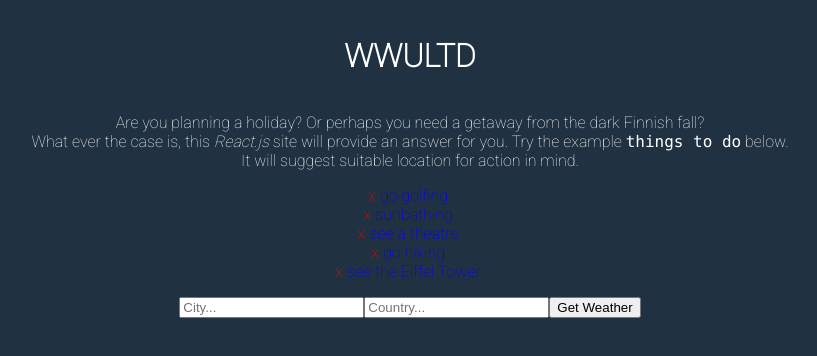
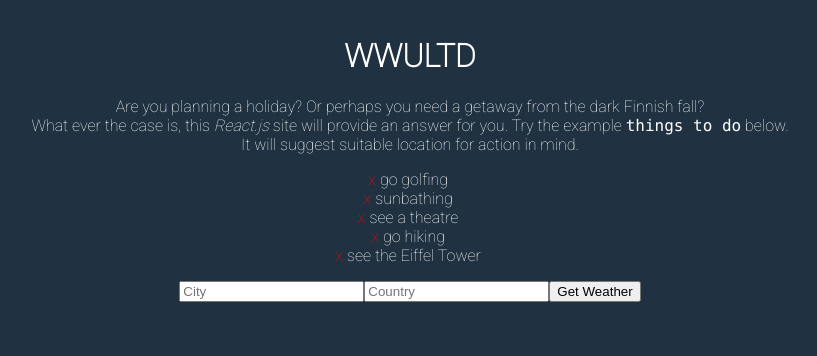
Before and after one commit to jpir13/wwultd, a React (Create React App) app: page / in a window 1280 px wide. Shown: the top 356 px of the page, without its empty margins (230-1047 px from the left). Built offline with nearby package versions, Linux system fonts and the light colour scheme.

Commit message:
fixed weather fetching

```diff
--- a/src/App.js
+++ b/src/App.js
@@ -1,7 +1,7 @@
 import React, { Component } from 'react';
 import './App.css';
+import Form from './services/Form';
 import Weather from './services/Weather';
-import Form from './services/Form';
 
 // displaying short name, if full state null
 const label = full => {
@@ -11,17 +11,23 @@ const label = full => {
     return 'what would you like to do?';
 }
 
+// things to do in an array
 const thingsToDo = ['go golfing', 'sunbathing', 'see a theatre', 'go hiking', 'see the Eiffel Tower'];
 const listThings = thingsToDo.map((thing) =>
-  <li><a href="#">{thing}</a></li>
+  <li key={thing.toString()}>
+    {thing}
+  </li>
 );
+
+// api key for openweather api
 const api_key = '083d0cdb1c7e13150cf1151ea50242bb';
 
 class App extends Component {
   constructor(props) {
     super(props);
-    this.state = {  full: null  };
+    this.state = { full: null };
   }
+
 // simple mouseovers & out's for setting full either true or false
   mouseOver() {
     console.log("mouse hovered");
@@ -32,6 +38,8 @@ class App extends Component {
     console.log("mouse out");
     this.setState({ full: null });
   }
+
+  // declaring states for weather before getWeather
   state = {
     country: undefined,
     city: undefined,
@@ -41,27 +49,32 @@ state = {
     error: undefined
   };
 
+  // getWeather to use with the weahter api
   getWeather = async (e) => {
+    e.preventDefault();
+
     const city = e.target.elements.city.value;
     const country = e.target.elements.country.value;
+
     const api_call = await fetch(`http://api.openweathermap.org/data/2.5/weather?q=${city},${country}&appid=${api_key}`);
     const response = await api_call.json();
     console.log(response);
+
     if (city && country) {
       this.setState({
+        country: response.sys.country,
+        city: response.name,
         temperature: response.main.temp,
-        city: response.name,
-        country: response.sys.country,
+        description: response.weather[0].description,
         humidity: response.main.humidity,
-        description: response.weather[0].description,
         error: ""
-      })
+      });
     } else {
       this.setState({
         error: "Add city and country as search criterion"
-      })
+      });
     }
-  }
+  };
 
   render() {
     return (
@@ -72,11 +85,9 @@ state = {
           </h1>
         </header>
         <article>
-          <p>
             Are you planning a holiday? Or perhaps you need a getaway from the dark Finnish fall?<br /> What ever the case is, this <i>React.js</i> site will provide an answer for you. Try the example <code>things to do</code> below.<br /> It will suggest suitable location for action in mind.
             <ul>{listThings}</ul>
-          </p>
-                  <Form loadWeather={this.getWeather} />
+            <Form getWeather={this.getWeather} />
               <Weather
                 temperature={this.state.temperature}
                 city={this.state.city}
--- a/src/services/Form.js
+++ b/src/services/Form.js
@@ -1,16 +1,13 @@
 import React from "react";
 
 class Form extends React.Component {
-
     render(){
-
         return(
-                <form onSubmit = {this.props.loadWeather}>
-                    <input type="text" name="city" placeholder="City..."/>
-                    <input type="text" name="country" placeholder="Country..."/>
+                <form onSubmit = {this.props.getWeather}>
+                    <input type="text" name="city" placeholder="City"/>
+                    <input type="text" name="country" placeholder="Country"/>
                     <button>Get Weather</button>
                 </form>
-
         )
     }
 }
```
Lines whose indentation alone changed are shown as unchanged.
